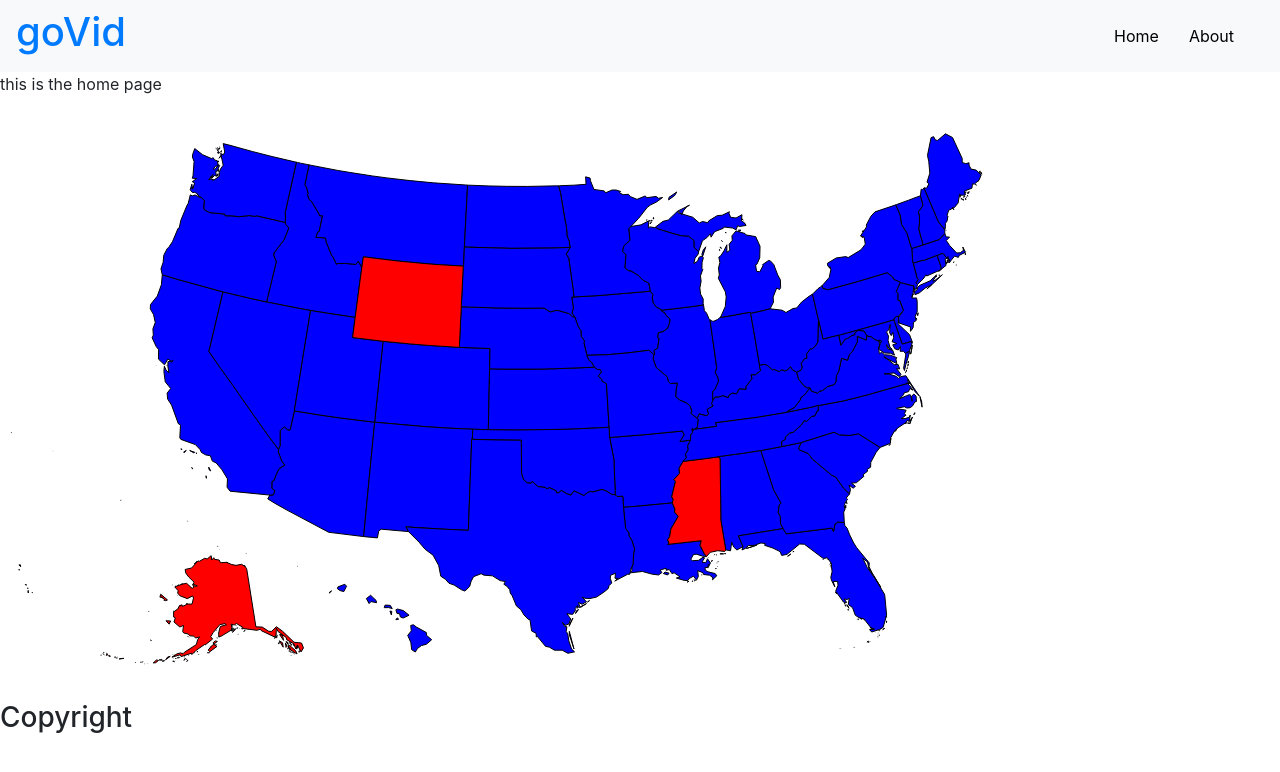
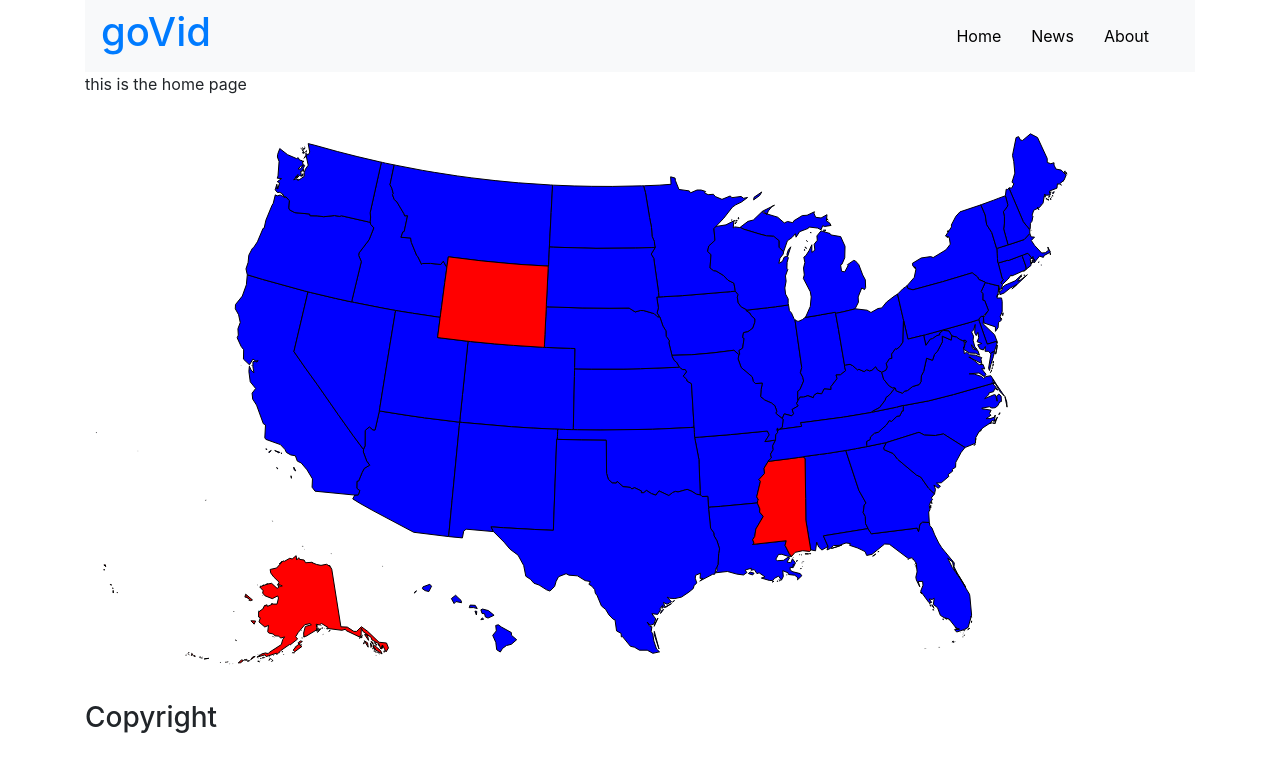
Before and after one commit to OpenHacksGovid/Govid, a React (Create React App) app in the folder my-app/: page / in a window 1280 px wide. Shown: the top 772 px of the page. Built offline with nearby package versions, Linux system fonts and the light colour scheme.

Commit message:
More bootstrap updates and added News.js

```diff
--- a/my-app/src/App.js
+++ b/my-app/src/App.js
@@ -10,7 +10,7 @@ import Footer from './components/Footer/Footer';
 
 function App() {
     return (
-        <div className="App">
+        <div className="container">
             <div>
                 <Header />
                 <Footer />
--- a/my-app/src/components/Body/Body.js
+++ b/my-app/src/components/Body/Body.js
@@ -3,8 +3,7 @@ import Map from '../Map/Map';
 
 function Body() {
     return (
-        <div className="App">
-        </div>
+       <div></div>
     );
 }
 
--- a/my-app/src/components/Navigation/Navigation.js
+++ b/my-app/src/components/Navigation/Navigation.js
@@ -3,6 +3,7 @@ import { BrowserRouter as Router, Link, Route } from 'react-router-dom';
 
 import Home from "./Home";
 import About from "./About";
+import News from "./News";
 
 class Nav extends React.Component {
     render() {
@@ -13,11 +14,13 @@ class Nav extends React.Component {
                     <h1 className="mr-auto"><Link to="/">goVid</Link></h1>
                     <ul className="navbar-nav ml">
                         <li className="navbar-item"><Link to="/">Home</Link></li>
+                        <li className="navbar-item"><Link to="/news">News</Link></li>
                         <li className="navbar-item"><Link to="/about">About</Link></li>
                     </ul>
                 </nav>
 
             <Route path="/" exact component={Home} />
+            <Route path="/news" exact component={News} />
             <Route path="/about" component={About} />
             </div>
             </Router>
--- /dev/null
+++ b/my-app/src/components/Navigation/News.js
@@ -0,0 +1,12 @@
+import React from 'react';
+
+function About() {
+    return (
+        <div>
+
+        </div>
+    )
+}
+
+
+export default About;
```
